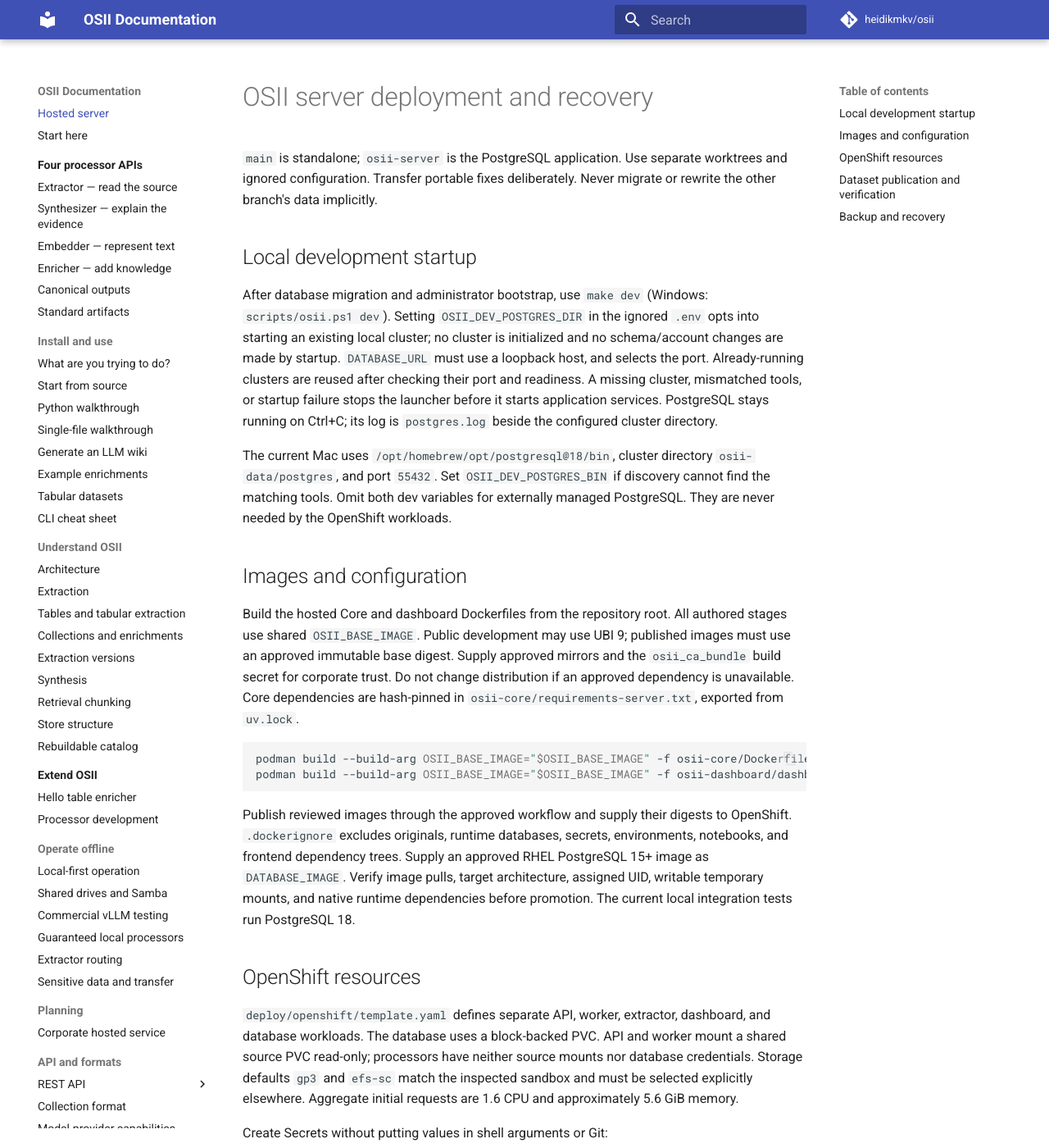
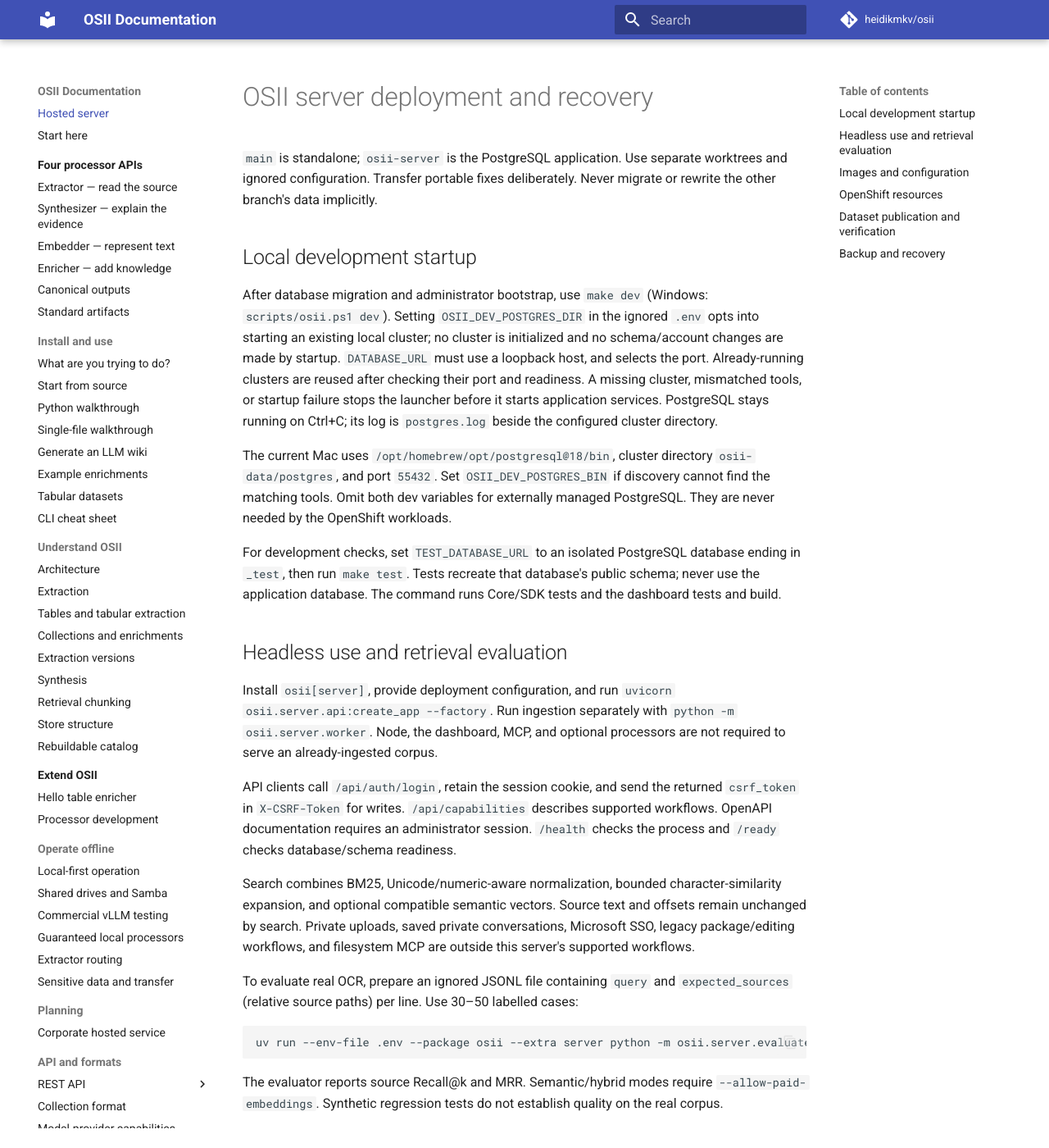
Before and after one commit to sandialabs/OSII, an MkDocs documentation site: the page built from docs/operations/runbook-server.md, in a window 1280 px wide and 1400 px high. Shown: the whole window at 82% size. Built offline with MkDocs 1.6.1 and Material for MkDocs 9.7.7, drawn with Linux system fonts in a browser that asks for light colours; comment, search, counter and statistics services are not loaded; some of the changed text lies outside the part shown.

Commit message:
docs: clarify server purpose and record local commit policy

````diff
--- a/docs/operations/runbook-server.md
+++ b/docs/operations/runbook-server.md
@@ -19,6 +19,40 @@ The current Mac uses `/opt/homebrew/opt/postgresql@18/bin`, cluster directory
 `osii-data/postgres`, and port `55432`. Set `OSII_DEV_POSTGRES_BIN` if discovery
 cannot find the matching tools. Omit both dev variables for externally managed
 PostgreSQL. They are never needed by the OpenShift workloads.
+
+For development checks, set `TEST_DATABASE_URL` to an isolated PostgreSQL
+database ending in `_test`, then run `make test`. Tests recreate that database's
+public schema; never use the application database. The command runs Core/SDK
+tests and the dashboard tests and build.
+
+## Headless use and retrieval evaluation
+
+Install `osii[server]`, provide deployment configuration, and run
+`uvicorn osii.server.api:create_app --factory`. Run ingestion separately with
+`python -m osii.server.worker`. Node, the dashboard, MCP, and optional processors
+are not required to serve an already-ingested corpus.
+
+API clients call `/api/auth/login`, retain the session cookie, and send the
+returned `csrf_token` in `X-CSRF-Token` for writes. `/api/capabilities` describes
+supported workflows. OpenAPI documentation requires an administrator session.
+`/health` checks the process and `/ready` checks database/schema readiness.
+
+Search combines BM25, Unicode/numeric-aware normalization, bounded
+character-similarity expansion, and optional compatible semantic vectors. Source
+text and offsets remain unchanged by search. Private uploads, saved private
+conversations, Microsoft SSO, legacy package/editing workflows, and filesystem
+MCP are outside this server's supported workflows.
+
+To evaluate real OCR, prepare an ignored JSONL file containing `query` and
+`expected_sources` (relative source paths) per line. Use 30–50 labelled cases:
+
+```bash
+uv run --env-file .env --package osii --extra server python -m osii.server.evaluate osii-data/queries.jsonl
+```
+
+The evaluator reports source Recall@k and MRR. Semantic/hybrid modes require
+`--allow-paid-embeddings`. Synthetic regression tests do not establish quality
+on the real corpus.
 
 ## Images and configuration
 
@@ -115,6 +149,9 @@ it writable. Do not grant source-write access to API/worker. Retain a source
 manifest with hashes and dataset version outside the sandbox. In Administration,
 discover models, save exact IDs, and explicitly test invocation. Catalog listing
 is not a generation or billing test. Provider keys are deployment Secrets.
+Changing the embedding model requires reprocessing the documents. Administrators
+manage accounts and model selections; curators ingest and manage collections;
+readers browse, search, and chat.
 
 Curators process the fixed directory. Configure a bounded OCR extractor through
 `OSII_OCR_URL` for image-only files; native text extraction does not perform OCR.
````
Also changed, not shown: AGENTS.md (+18 -3 lines), README.md (+32 -91 lines).
